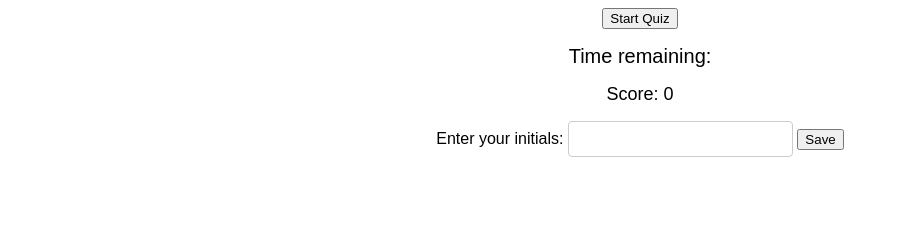
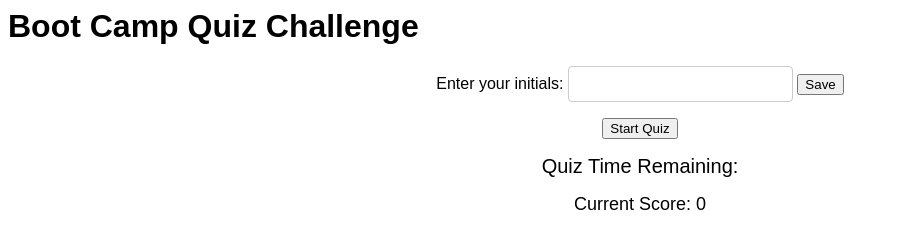
Before and after one commit to Brenofc1/challenge-week4-code-quiz, a plain HTML site: page index.html in a window 1280 px wide. Shown: the whole page, without its empty margins (0-897 px from the left). Drawn offline with Linux system fonts and the light colour scheme.

Commit message:
index finished, re-layout

```diff
--- a/index.html
+++ b/index.html
@@ -5,29 +5,32 @@
     <title>Code Quiz</title>
     <link rel="stylesheet" href="style.css">
   </head>
+  <header>
+    <h1>Boot Camp Quiz Challenge</h1>
+  </header>
   <body>
     <div class="quiz">
-      <button class="start-btn">Start Quiz</button>
-      <div class="timer">
-        Time remaining: <span class="time"></span>
-      </div>
-      <div class="questions">
-        <!-- Prompt and answer options will be added here -->
-      </div>
-      <div class="result">
-        <!-- Result message will be added here -->
-      </div>
-      <div class="score">
-        Score: <span class="score-value">0</span>
-      </div>
-      <div class="high-scores">
-        <!-- High scores will be added here -->
-      </div>
       <form class="initials">
         <label for="initials">Enter your initials:</label>
         <input type="text" id="initials" maxlength="3">
         <button class="save-btn">Save</button>
       </form>
+      <button class="start-btn">Start Quiz</button>
+      <div class="timer">
+        Quiz Time Remaining: <span class="time"></span>
+      </div>
+      <div class="questions">
+        <!-- Prompt and answer options will appear here -->
+      </div>
+      <div class="result">
+        <!-- Result message will appear here -->
+      </div>
+      <div class="score">
+        Current Score: <span class="score-value">0</span>
+      </div>
+      <div class="high-scores">
+        <!-- High scores will appear here -->
+      </div>
     </div>
     <script src="script.js"></script>
   </body>
```
